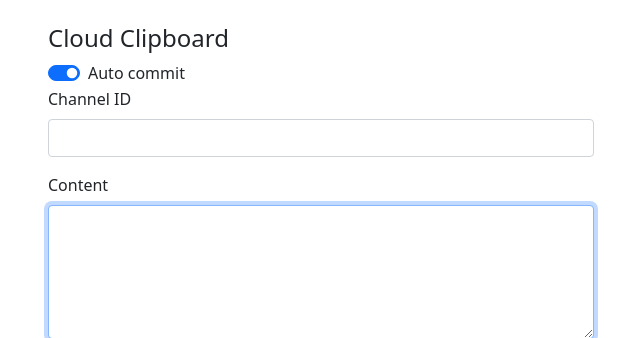
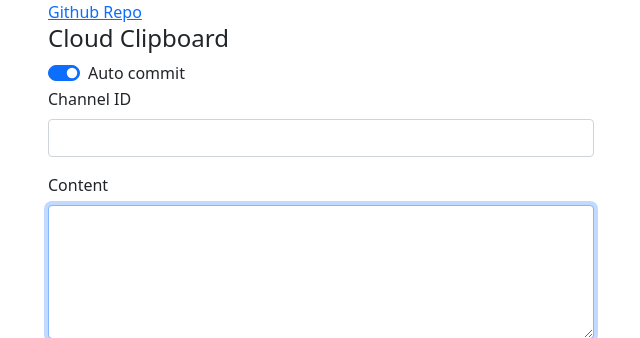
Before and after one commit to h-gj/CloudClipboard, a Django app: page / in a window 1280 px wide. Shown: the top 338 px of the page, without its empty margins (34-674 px from the left). Run offline with Django 3.2, Linux system fonts and the light colour scheme; some libraries are stand-ins or nearby versions.

Commit message:
Feat: add link to ref github repo

```diff
--- a/main/templates/base.html
+++ b/main/templates/base.html
@@ -16,6 +16,7 @@
 <body>
 
 <div class="container">
+<a href="https://github.com/h-gj/CloudClipboard">Github Repo</a>
     <br>
     <div class="row">
         {#            <div class="col-11"></div>#}
```
